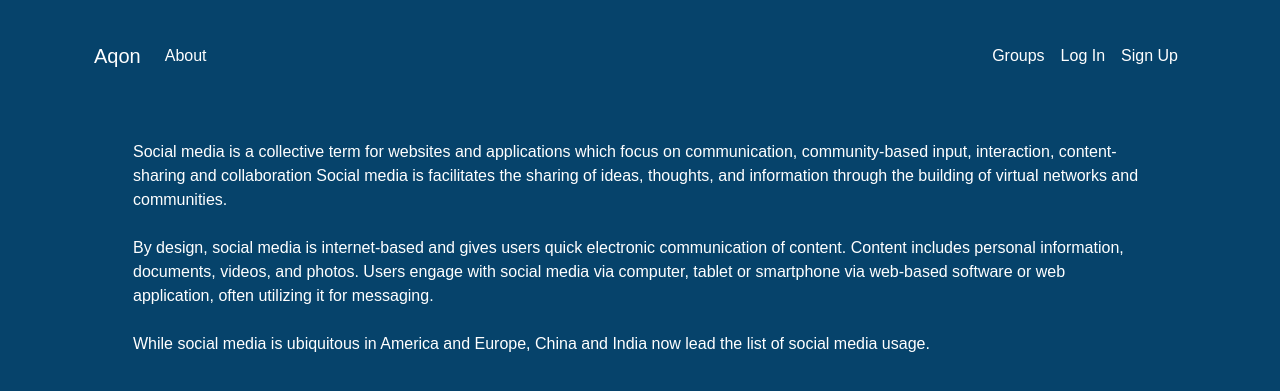
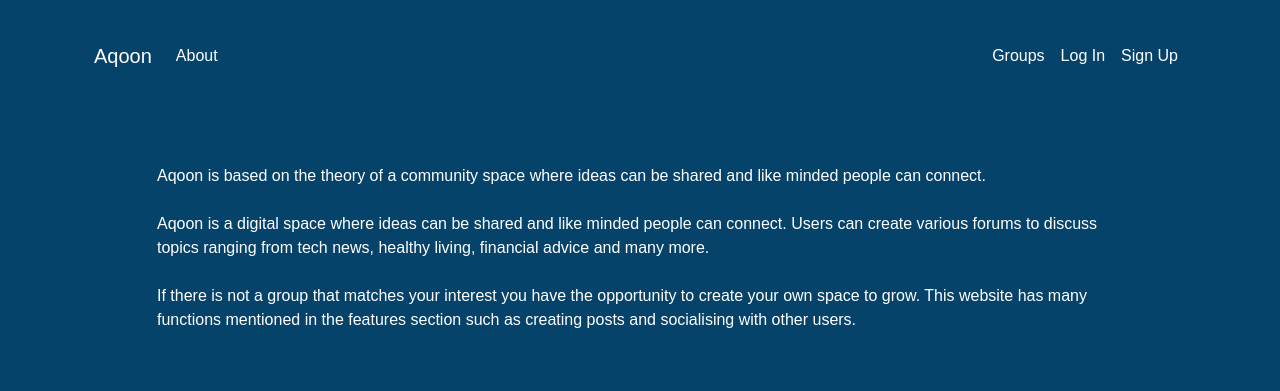
Before and after one commit to itsbashir/Aqon, a Django app: page /about/ in a window 1280 px wide. Shown: the top 391 px of the page. Run offline with Django 3.2, Linux system fonts and the light colour scheme; some libraries are stand-ins or nearby versions; some web fonts are replaced.

Commit message:
up to date

```diff
--- a/Simple_Social/templates/about.html
+++ b/Simple_Social/templates/about.html
@@ -1,19 +1,21 @@
-{% extends "base.html"  %}
+{% extends "base.html" %} {% block content %}
+<div class="container p-5 text-start">
+  <p class="m-4">
+    Aqoon is based on the theory of a community space where ideas can be shared
+    and like minded people can connect.
+    <br />
+    <br />
+    Aqoon is a digital space where ideas can be shared and like minded people can
+    connect. Users can create various forums to discuss topics ranging from tech
+    news, healthy living, financial advice and many more.
 
-{% block content %}
-<div class="container p-5 text-start ">
-    <p>
-        Social media is a collective term for websites and applications which focus on communication, community-based input, interaction, content-sharing and collaboration Social media is facilitates the sharing of ideas, thoughts, and information through the building of virtual networks and communities.
-
-        <br>
-        <br>
-
-         By design, social media is internet-based and gives users quick electronic communication of content. Content includes personal information, documents, videos, and photos. Users engage with social media via computer, tablet or smartphone via web-based software or web application, often utilizing it for messaging.
-
-        <br>
-        <br>
-
-        While social media is ubiquitous in America and Europe, China and India now lead the list of social media usage.
-    </p>
+    <br />
+    <br />
+    If there is not a group that matches your interest you have the opportunity
+    to create your own space to grow. This website has many functions mentioned
+    in the features section such as creating posts and socialising with other
+    users.
+    <br />
+  </p>
 </div>
-{% endblock  %}%}
+{% endblock %}%}
--- a/Simple_Social/templates/base.html
+++ b/Simple_Social/templates/base.html
@@ -92,7 +92,7 @@
 
 
 <nav class="navbar navbar-expand-lg navbar-light ">
-    <a class="navbar-brand" id='bigbrand' href="{% url 'home' %}">Aqon</a>
+    <a class="navbar-brand" id='bigbrand' href="{% url 'home' %}">Aqoon</a>
   <button class="navbar-toggler ml-auto custom-toggler" type="button" data-toggle="collapse" data-target="#navbarSupportedContent" aria-controls="navbarSupportedContent" aria-expanded="false" aria-label="Toggle navigation">
     <span class="navbar-toggler-icon" id='icon'></span>
   </button>
```
Also changed, not shown: Simple_Social/templates/index.html (+13 -11 lines), Simple_Social/db.sqlite3, images/Design/BuiltWith.png (added), images/Design/NewGroup.png (added), 3 other files.
